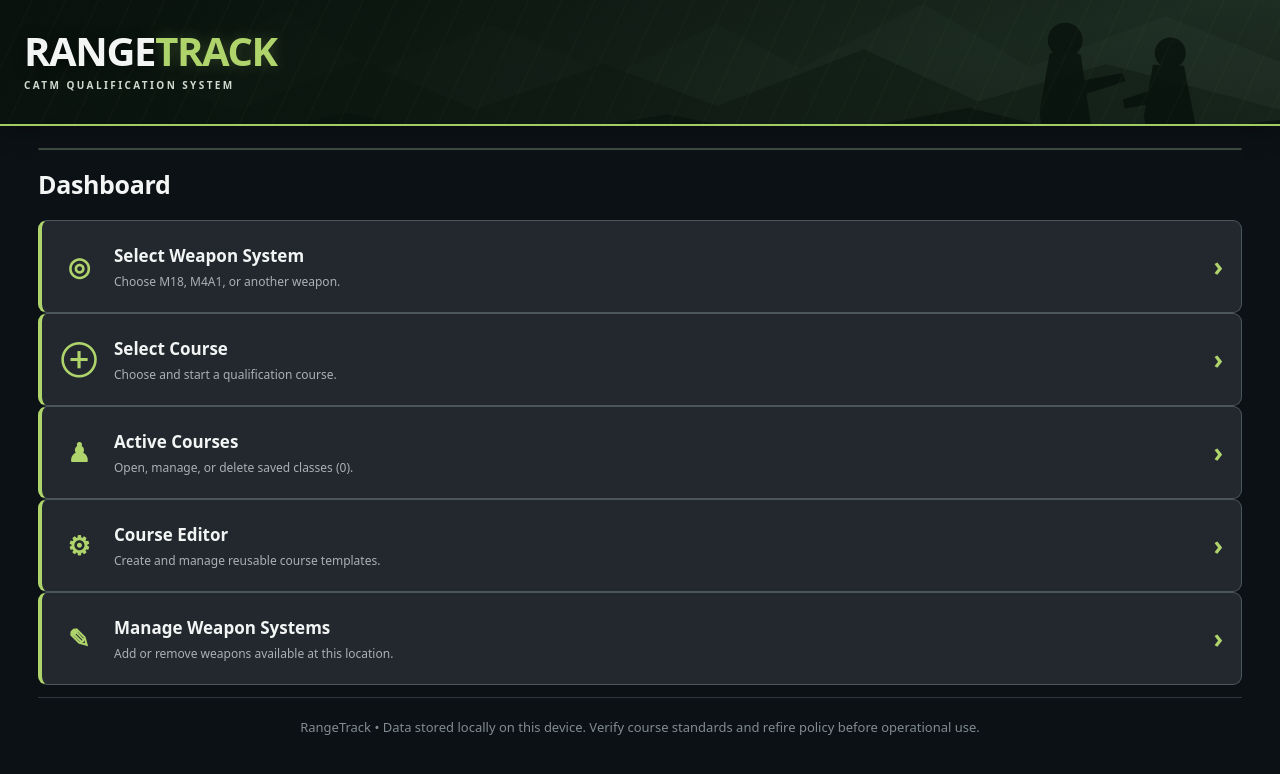
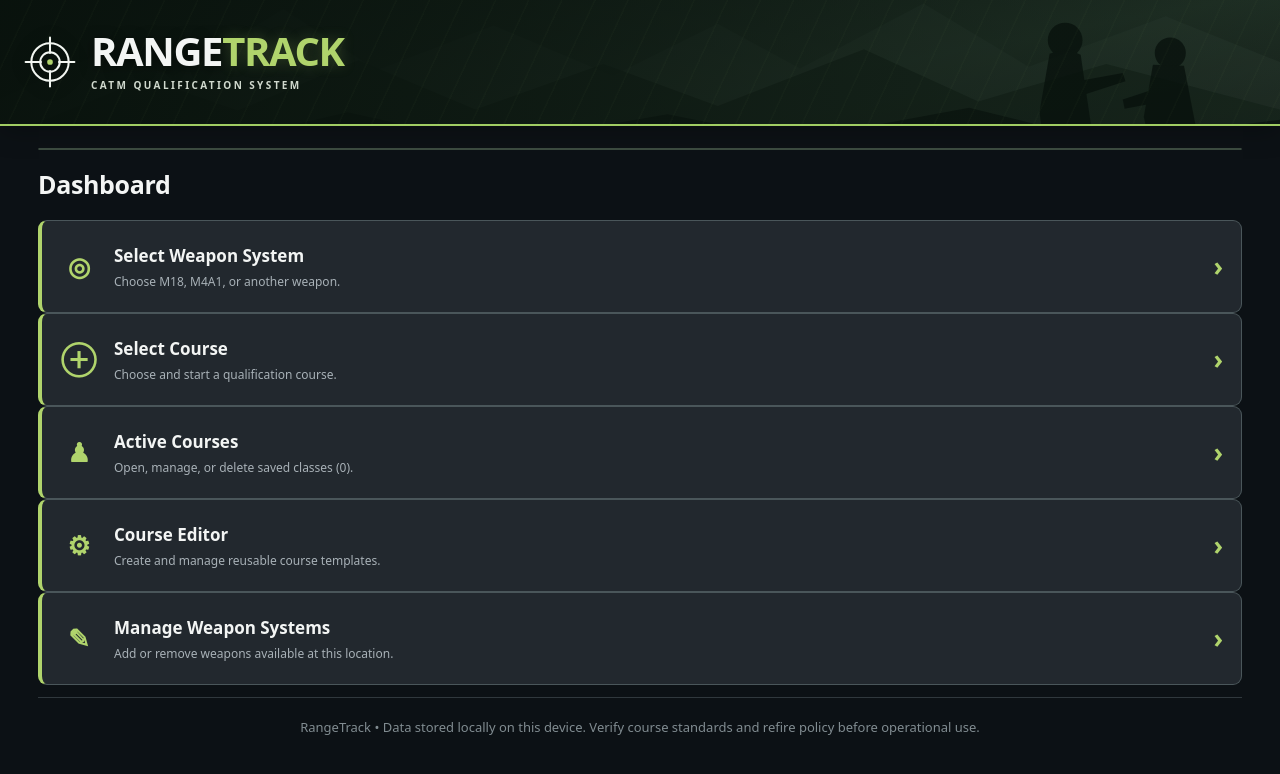
Before and after one commit to Killinmofo/RangeTrack-Development, a plain HTML site: page index.html in a window 1280 px wide. Drawn offline with Linux system fonts and the light colour scheme.

Commit message:
style: match approved RangeTrack tactical header and background

```diff
--- a/index.html
+++ b/index.html
@@ -1,6 +1,6 @@
 <!doctype html><html lang="en"><head><meta charset="utf-8"><meta name="viewport" content="width=device-width,initial-scale=1,viewport-fit=cover"><meta name="theme-color" content="#101215"><title>RangeTrack | CATM Qualification System</title><link rel="stylesheet" href="css/main.css">
 <link rel="stylesheet" id="rangetrack-export-styles" href="css/exports.css">
-</head><body><header class="brand-header"><div class="brand-inner"><div class="brand-text"><h1>RANGE<span>TRACK</span></h1><div class="brand-sub">CATM QUALIFICATION SYSTEM</div></div></div></header><main><div id="nav" class="tabs"></div><div id="app"></div><div class="footer">RangeTrack • Data stored locally on this device. Verify course standards and refire policy before operational use.</div></main><script src="js/core.js"></script>
+</head><body><header class="brand-header"><div class="brand-inner"><svg class="brand-mark" viewBox="0 0 64 64" aria-hidden="true" focusable="false"><circle cx="32" cy="32" r="23" fill="none" stroke="currentColor" stroke-width="2.5"/><circle cx="32" cy="32" r="12" fill="none" stroke="currentColor" stroke-width="2.5"/><circle cx="32" cy="32" r="3.5" fill="#b0d46c"/><path d="M32 2v19M32 43v19M2 32h19M43 32h19" stroke="currentColor" stroke-width="2.5" stroke-linecap="round"/></svg><div class="brand-text"><h1>RANGE<span>TRACK</span></h1><div class="brand-sub">CATM QUALIFICATION SYSTEM</div></div></div></header><main><div id="nav" class="tabs"></div><div id="app"></div><div class="footer">RangeTrack • Data stored locally on this device. Verify course standards and refire policy before operational use.</div></main><script src="js/core.js"></script>
 <script src="js/sessions.js"></script>
 <script src="js/dashboard.js"></script>
 <script src="js/course-editor.js"></script>
```
